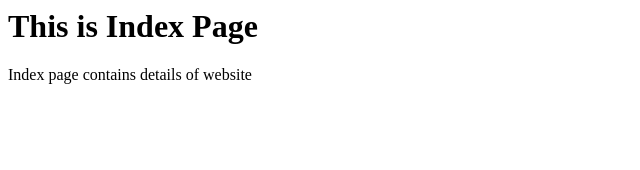
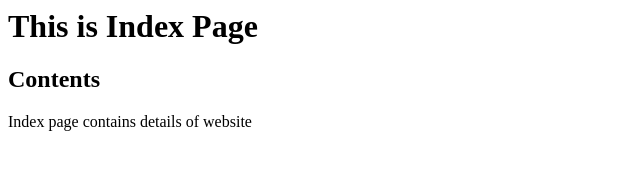
Before and after one commit to naveenkumar0989/gitproject_07nov2020, a plain HTML site: page Index.html in a window 1280 px wide. Shown: the whole page, without its empty margins (0-640 px from the left). Drawn offline with Linux system fonts and the light colour scheme.

Commit message:
index file updated in branch1

```diff
--- a/Index.html
+++ b/Index.html
@@ -1,6 +1,7 @@
 <HTML>
 <BODY>
 <H1>This is Index Page </H1>
+<H2>Contents</H2>
 <P>Index page contains details of website</P>
 </BODY>
 </HTML>
```
